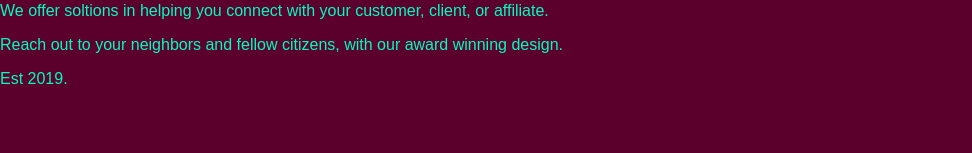
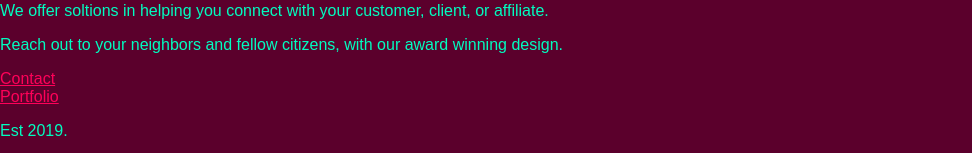
Before and after one commit to brakluner/REACTportfolio, a React (Create React App) app in the folder client/: page / in a window 1280 px wide. Shown: the part 666-819 px from the top of the page, without its empty margins (0-972 px from the left). Built offline with nearby package versions, Linux system fonts and the light colour scheme.

Commit message:
added footer component

```diff
--- a/client/src/App.js
+++ b/client/src/App.js
@@ -8,6 +8,7 @@ import projects from "./projects.json";
 import Main from "./components/Main";
 import HeadMain from "./components/HeadMain"
 import Contact from "./components/Contact"
+import Parsley from "./components/Parsley"
 
 import "./App.css";
 
@@ -83,9 +84,7 @@ function App() {
         } />
       </div>
       </BrowserRouter>
-      <p>
-        Est 2019.
-      </p>
+     <Parsley />
     </div>
   );
 }
--- /dev/null
+++ b/client/src/components/Parsley.js
@@ -0,0 +1,19 @@
+import React from "react";
+
+var path = window.location.pathname
+
+function Parsley(props) {
+    if (path === '/'){
+  return (<div><a href='/contact'>Contact</a><br></br>
+  <a href='/portfolio'>Portfolio</a><p>Est 2019.</p></div>);
+} else if (path === '/contact') {
+    return (<div><a href='/'>Home</a><br></br>
+    <a href='/portfolio'>Portfolio</a><p>Est 2019.</p></div>);
+} else if (path === '/portfolio') {
+    return (<div><a href='/contact'>Contact</a><br></br>
+    <a href='/'>Home</a><p>Est 2019.</p></div>)
+}
+       ;
+}
+
+export default Parsley;
```
